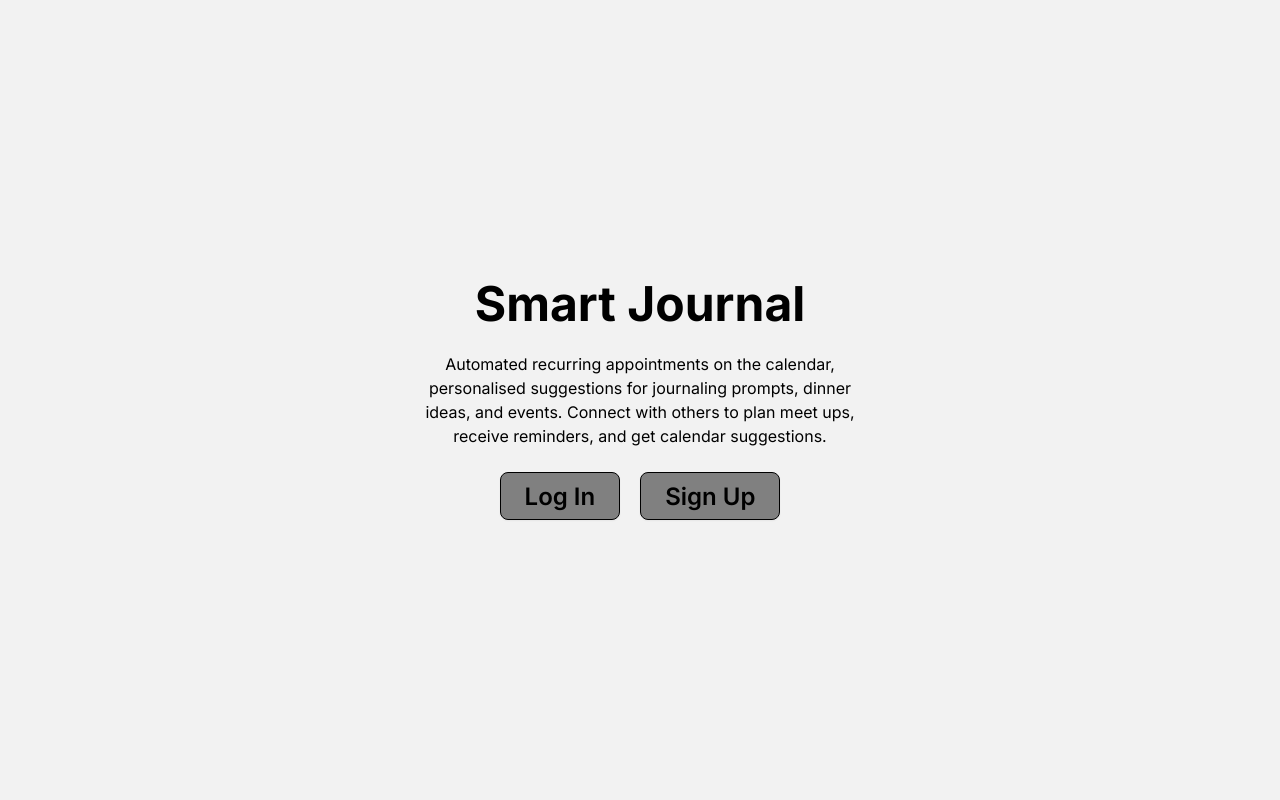
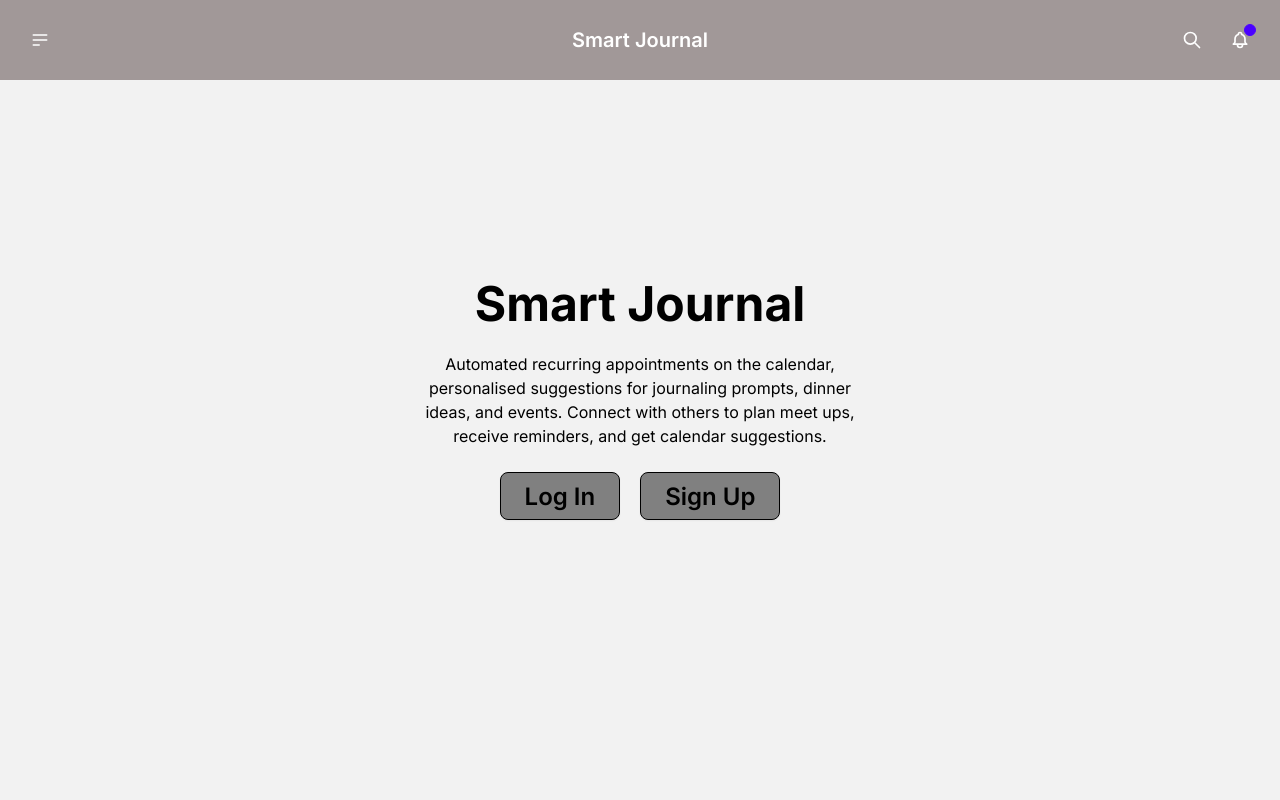
Before and after one commit to lampealex888/sheinnovates2024-smart-journal, a Next.js app: page / in a window 1280 px wide. Shown: the top 800 px of the page. Built offline with nearby package versions, Linux system fonts and the light colour scheme.

Commit message:
Added navbar

```diff
--- /dev/null
+++ b/src/app/components/header.jsx
@@ -0,0 +1,84 @@
+"use client";
+import styles from "../globals.css";
+
+
+export default function Header() {
+  return (
+    <div className="navbar bg-base-100">
+      <div className="navbar-start">
+        <div className="dropdown">
+          <div tabIndex={0} role="button" className="btn btn-ghost btn-circle">
+            <svg
+              xmlns="http://www.w3.org/2000/svg"
+              className="h-5 w-5"
+              fill="none"
+              viewBox="0 0 24 24"
+              stroke="currentColor"
+            >
+              <path
+                strokeLinecap="round"
+                strokeLinejoin="round"
+                strokeWidth="2"
+                d="M4 6h16M4 12h16M4 18h7"
+              />
+            </svg>
+          </div>
+          <ul
+            tabIndex={0}
+            className="menu menu-sm dropdown-content mt-3 z-[1] p-2 shadow bg-base-100 rounded-box w-52"
+          >
+            <li>
+              <a>Home</a>
+            </li>
+            <li>
+              <a>Help</a>
+            </li>
+            <li>
+              <a>Contact Us</a>
+            </li>
+          </ul>
+        </div>
+      </div>
+      <div className="navbar-center">
+        <a className="btn btn-ghost text-xl">Smart Journal</a>
+      </div>
+      <div className="navbar-end">
+        <button className="btn btn-ghost btn-circle">
+          <svg
+            xmlns="http://www.w3.org/2000/svg"
+            className="h-5 w-5"
+            fill="none"
+            viewBox="0 0 24 24"
+            stroke="currentColor"
+          >
+            <path
+              strokeLinecap="round"
+              strokeLinejoin="round"
+              strokeWidth="2"
+              d="M21 21l-6-6m2-5a7 7 0 11-14 0 7 7 0 0114 0z"
+            />
+          </svg>
+        </button>
+        <button className="btn btn-ghost btn-circle">
+          <div className="indicator">
+            <svg
+              xmlns="http://www.w3.org/2000/svg"
+              className="h-5 w-5"
+              fill="none"
+              viewBox="0 0 24 24"
+              stroke="currentColor"
+            >
+              <path
+                strokeLinecap="round"
+                strokeLinejoin="round"
+                strokeWidth="2"
+                d="M15 17h5l-1.405-1.405A2.032 2.032 0 0118 14.158V11a6.002 6.002 0 00-4-5.659V5a2 2 0 10-4 0v.341C7.67 6.165 6 8.388 6 11v3.159c0 .538-.214 1.055-.595 1.436L4 17h5m6 0v1a3 3 0 11-6 0v-1m6 0H9"
+              />
+            </svg>
+            <span className="badge badge-xs badge-primary indicator-item"></span>
+          </div>
+        </button>
+      </div>
+    </div>
+  );
+}
--- a/src/app/globals.css
+++ b/src/app/globals.css
@@ -47,3 +47,43 @@ body {
   background-color: grey ;
   border-color: black;
 }
+
+/* Navbar */
+
+.navbar {
+  position: fixed;
+  top: 0;
+  left: 0;
+  right: 0;
+  z-index: 1000;
+  display: flex;
+  justify-content: space-between;
+  align-items: center;
+  padding: 1rem;
+  background-color: rgba(86, 69, 69, 0.523);
+  color: white;
+}
+
+.navbar-start {
+  display: flex;
+}
+
+.menu {
+  position: absolute;
+  top: 100%;
+  left: 0;
+  display: none;
+  list-style: none;
+  padding: 0;
+  margin: 0;
+  background-color: grey;
+  border-radius: 8px;
+}
+
+.menu li {
+  padding: 0.5rem;
+}
+
+.dropdown:hover .menu {
+  display: block;
+}
--- a/src/app/layout.jsx
+++ b/src/app/layout.jsx
@@ -1,5 +1,6 @@
 import { Inter } from "next/font/google";
 import "./globals.css";
+import Header from "./components/header";
 
 const inter = Inter({ subsets: ["latin"] });
 
@@ -11,7 +12,11 @@ export const metadata = {
 export default function RootLayout({ children }) {
   return (
     <html lang="en">
+      <div> <Header />
       <body className={inter.className}>{children}</body>
+
+      </div>
+
     </html>
   );
 }
--- a/src/app/page.jsx
+++ b/src/app/page.jsx
@@ -7,39 +7,24 @@ export default function Home() {
     <main className="Home_page">
       <div className="hero min-h-screen bg-base-200">
         <div className="hero-content text-center">
+
           <div className="max-w-md">
             <h1 className="text-5xl font-bold">Smart Journal</h1>
             <p className="py-6">
-            Automated recurring appointments on the calendar, personalised suggestions for journaling prompts, dinner ideas, and events. Connect with others to plan meet ups, receive reminders, and get calendar suggestions.
+              Automated recurring appointments on the calendar, personalised
+              suggestions for journaling prompts, dinner ideas, and events.
+              Connect with others to plan meet ups, receive reminders, and get
+              calendar suggestions.
             </p>
-            <Link href="/login" className="btn btn-info btn-primary">Log In </Link>
-            <Link href="/signup" className="btn btn-info btn-secondary">Sign Up </Link>
-
+            <Link href="/login" className="btn btn-info btn-primary">
+              Log In{" "}
+            </Link>
+            <Link href="/signup" className="btn btn-info btn-secondary">
+              Sign Up{" "}
+            </Link>
           </div>
         </div>
       </div>
-
-      {/* scroll indicator */}
-
-      <div class="header">
-        {/* <h2>Scroll Indicator</h2> */}
-        <div class="progress-container">
-          <div class="progress-bar" id="myBar"></div>
-        </div>
-      </div>
-
-      {/* footer */}
-
-      <footer className="footer footer-center p-10 bg-primary text-primary-content">
-        <aside>
-          <svg width="50" height="50" viewBox="0 0 24 24" xmlns="http://www.w3.org/2000/svg" fillRule="evenodd" clipRule="evenodd" className="inline-block fill-current"><path d="M22.672 15.226l-2.432.811.841 2.515c.33 1.019-.209 2.127-1.23 2.456-1.15.325-2.148-.321-2.463-1.226l-.84-2.518-5.013 1.677.84 2.517c.391 1.203-.434 2.542-1.831 2.542-.88 0-1.601-.564-1.86-1.314l-.842-2.516-2.431.809c-1.135.328-2.145-.317-2.463-1.229-.329-1.018.211-2.127 1.231-2.456l2.432-.809-1.621-4.823-2.432.808c-1.355.384-2.558-.59-2.558-1.839 0-.817.509-1.582 1.327-1.846l2.433-.809-.842-2.515c-.33-1.02.211-2.129 1.232-2.458 1.02-.329 2.13.209 2.461 1.229l.842 2.515 5.011-1.677-.839-2.517c-.403-1.238.484-2.553 1.843-2.553.819 0 1.585.509 1.85 1.326l.841 2.517 2.431-.81c1.02-.33 2.131.211 2.461 1.229.332 1.018-.21 2.126-1.23 2.456l-2.433.809 1.622 4.823 2.433-.809c1.242-.401 2.557.484 2.557 1.838 0 .819-.51 1.583-1.328 1.847m-8.992-6.428l-5.01 1.675 1.619 4.828 5.011-1.674-1.62-4.829z"></path></svg>
-          <p className="font-bold">
-            Team Smart Journal <br/>She Innovates 2024
-          </p>
-           {/* <p>Copyright © 2024 - All right reserved</p> */}
-        </aside>
-      </footer>
-
     </main>
   );
 }
```
